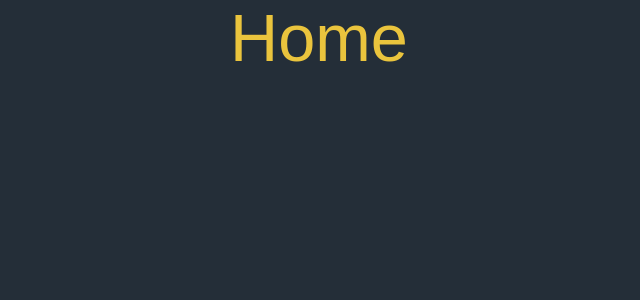
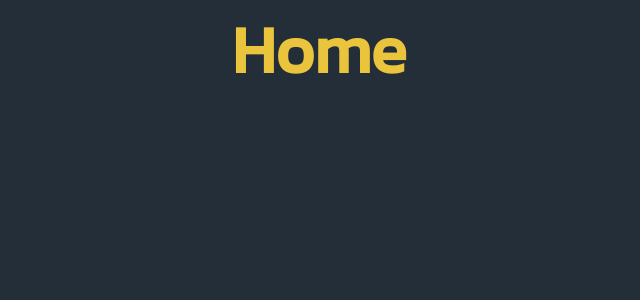
Before and after one commit to noeyiue/POSME, a React (Create React App) app in the folder frontend/: page /home in a window 1280 px wide. Shown: the top 300 px of the page, without its empty margins (321-961 px from the left). Built offline with nearby package versions, Linux system fonts and the light colour scheme.

Commit message:
Add font

```diff
--- a/frontend/src/App.css
+++ b/frontend/src/App.css
@@ -1,3 +1,6 @@
+@import url('https://fonts.googleapis.com/css2?family=Kanit&display=swap%27');
+@import url('https://fonts.googleapis.com/css2?family=Kanit:wght@300&display=swap');
+
 * {
   margin: 0;
   padding: 0;
@@ -30,7 +33,7 @@
 }
 
 body {
-  font-family: sans-serif;
+  font-family: 'Kanit', sans-serif;
   background-color: #242e38;
   display: flex;
   flex-direction: column;
--- a/frontend/src/App.js
+++ b/frontend/src/App.js
@@ -12,7 +12,7 @@ function App() {
   return (
       <Browser>
         <Routes>
-          <Route path="/" element={<Login />} />
+          <Route path="/login" element={<Login />} />
           <Route path="/home" element={<Home />} />
           <Route path="/store/cashier" element={<Cashier />} />
           <Route path="/store/items" element={<Items />} />
--- a/frontend/src/pages/Home.js
+++ b/frontend/src/pages/Home.js
@@ -3,7 +3,9 @@ import '../App.css'
 
 function Home() {
   return (
-    <div class="home">Home</div>
+    <h1 class="home">
+      <div class="home">Home</div>
+    </h1>
   )
 }
 
--- a/frontend/src/pages/Login.js
+++ b/frontend/src/pages/Login.js
@@ -1,6 +1,6 @@
 function Login() {
   return (
-    <div class="home">Login</div>
+    <div class="home">Login เพื่อเข้าใช้งาน</div>
 
   );
 }
```
